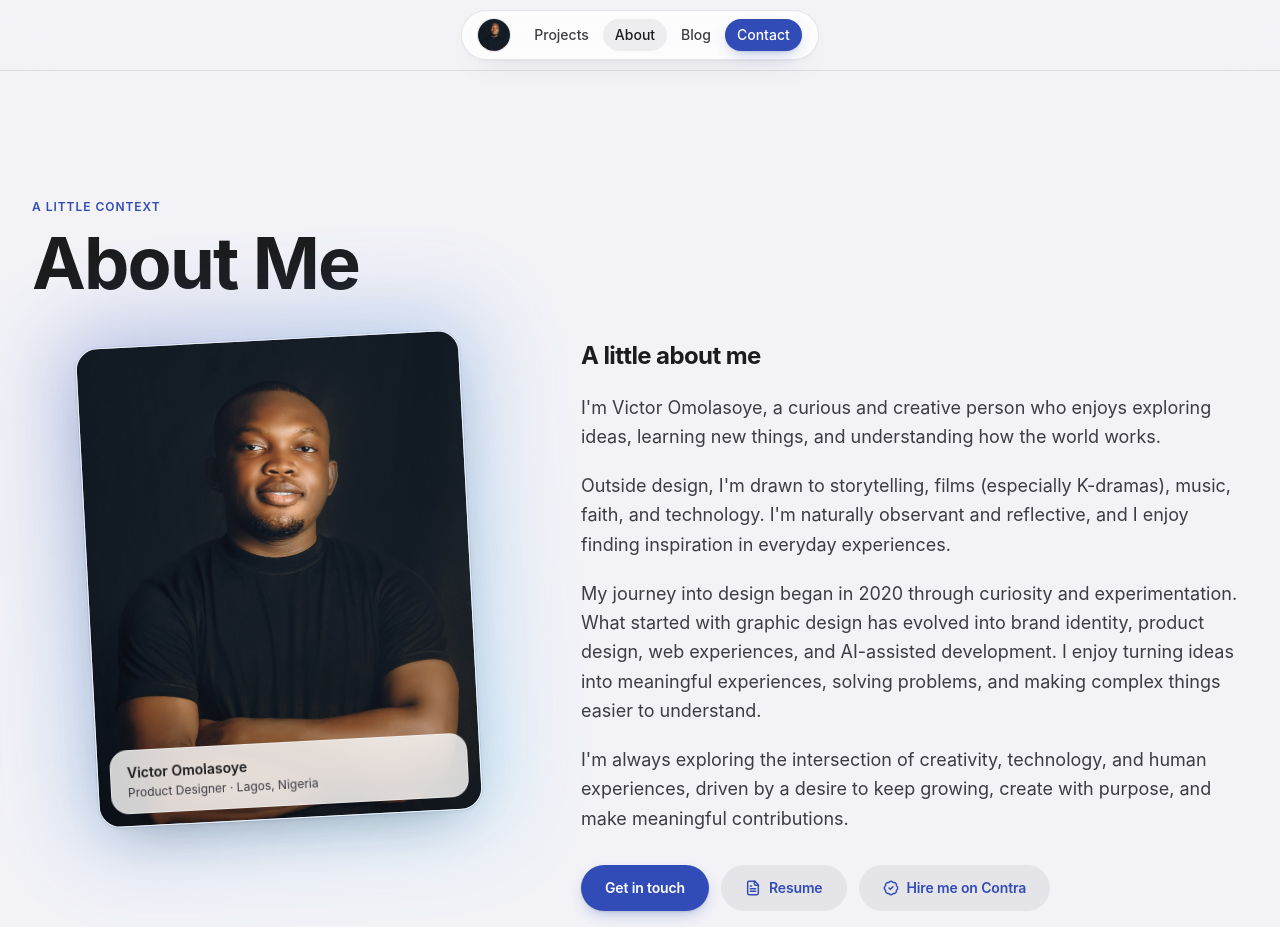
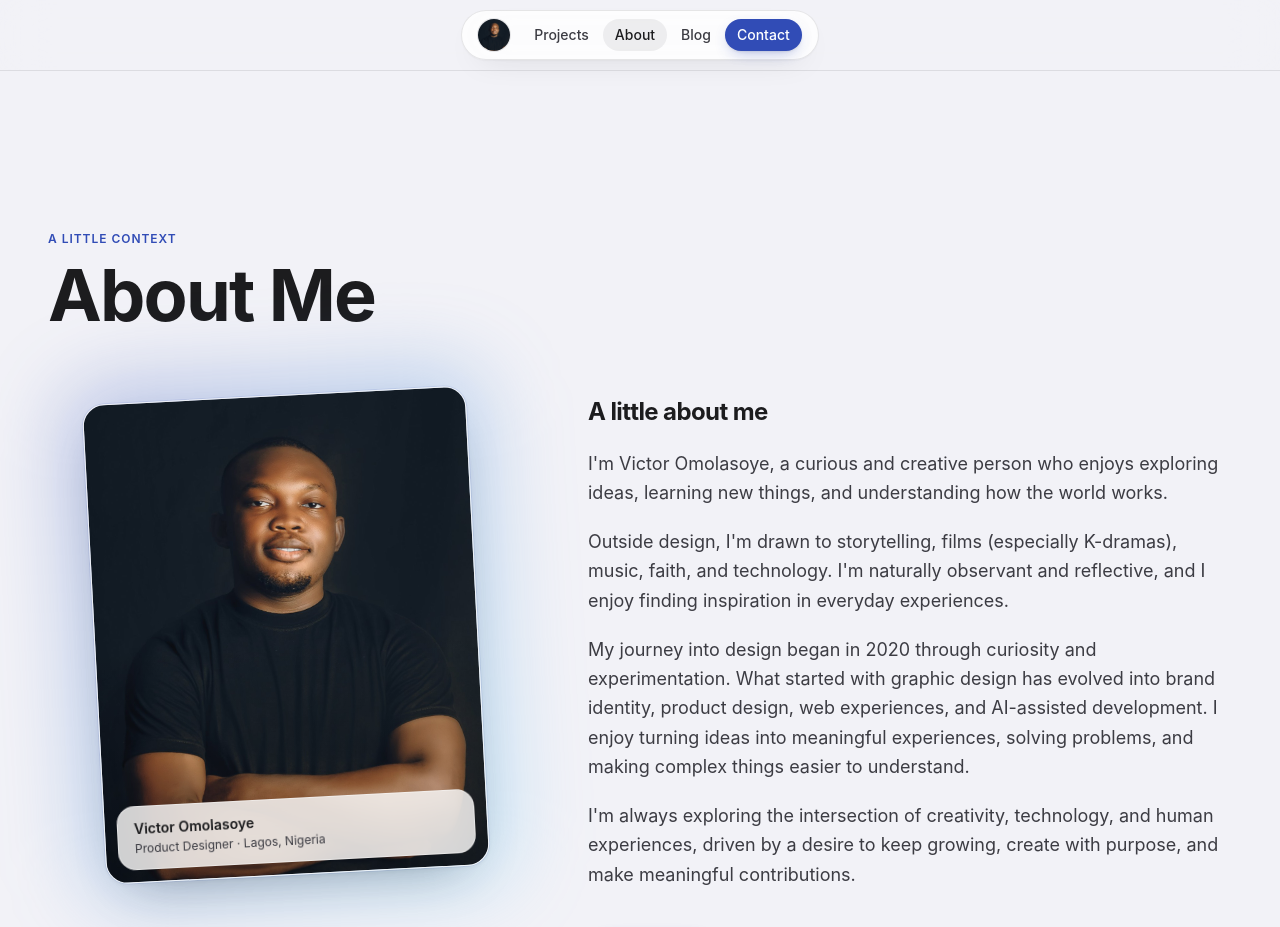
Before and after one commit to Levictor-ai/victor-omolasoye-portfolio, a Next.js app: page /about in a window 1280 px wide. Shown: the top 927 px of the page. Built offline with nearby package versions, Linux system fonts and the light colour scheme; no server answers.

Commit message:
Normalize about page spacing

```diff
--- a/src/app/about/AboutClient.tsx
+++ b/src/app/about/AboutClient.tsx
@@ -19,7 +19,7 @@ export function AboutClient() {
   return (
     <>
       <Nav avatar={profile.avatar} />
-      <main className="mx-auto max-w-7xl px-6 pt-12 pb-24 sm:px-8">
+      <main className="mx-auto max-w-7xl px-6 pt-16 pb-28 sm:px-8 lg:px-12">
         <AboutSection
           profile={profile}
           headingClassName="font-ios text-6xl font-bold leading-none tracking-tight text-ios-label sm:text-7xl"
--- a/src/components/AboutSection.tsx
+++ b/src/components/AboutSection.tsx
@@ -32,7 +32,7 @@ export function AboutSection({
         hidden: {},
         show: { transition: { staggerChildren: 0.1 } },
       }}
-      className="mb-8 font-ios py-12 lg:mb-16 lg:py-20"
+      className="mb-20 font-ios py-16 lg:py-24"
     >
       <div className="w-full">
         <motion.div
@@ -40,7 +40,7 @@ export function AboutSection({
             hidden: { opacity: 0, y: 20 },
             show: { opacity: 1, y: 0, transition: { duration: 0.5 } },
           }}
-          className="mb-8 sm:mb-10"
+          className="mb-10 lg:mb-16"
         >
           <SectionHeading
             eyebrow="A little context"
@@ -51,7 +51,7 @@ export function AboutSection({
 
         <div
           className={`grid items-start gap-10 ${
-            hasImage ? 'lg:grid-cols-[0.85fr_1.15fr] lg:gap-14' : ''
+            hasImage ? 'lg:grid-cols-[0.85fr_1.15fr] lg:gap-16' : ''
           }`}
         >
           {hasImage && (
@@ -118,7 +118,7 @@ export function AboutSection({
               )}
             </div>
 
-            <div className="mt-8 flex w-full flex-col gap-3 sm:flex-row sm:flex-wrap">
+            <div className="mt-10 flex w-full flex-col gap-4 sm:flex-row sm:flex-wrap">
               <ButtonLink href="/contact" className="w-full px-5 py-4 sm:w-auto">
                 Get in touch
               </ButtonLink>
```
